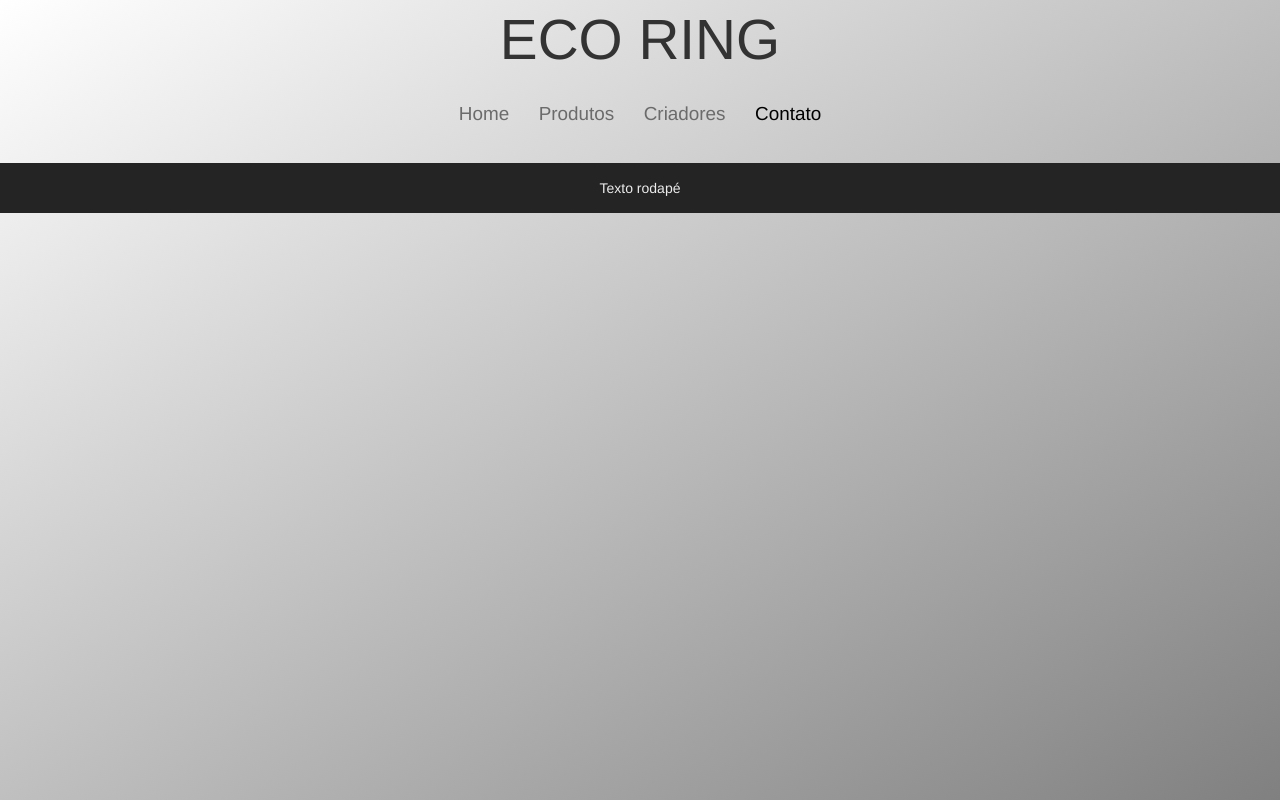
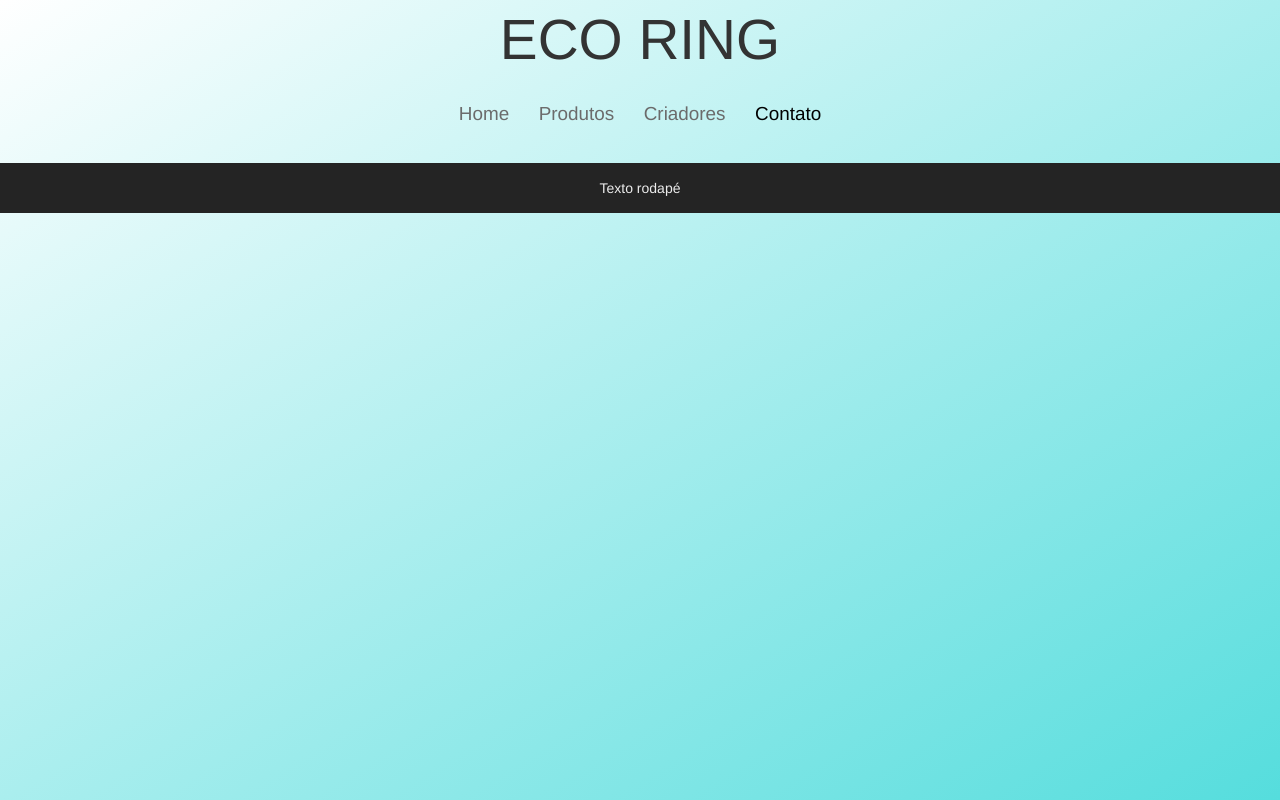
Before and after one commit to Ocramoi/Ocramoi.github.io, a PHP site: page /contato.html in a window 1280 px wide. Run offline with PHP 8.4, Linux system fonts and the light colour scheme.

Commit message:
rodape + icone

```diff
--- a/app.js
+++ b/app.js
@@ -18,7 +18,9 @@ icon.addEventListener('click', function icone(e)
     var x = document.getElementById("menuInicial");
     if (x.className === "menuInit") {
         x.className += " responsive";
+        icon.innerHTML='▲';
     } else {
         x.className = "menuInit";
+        icon.innerHTML='▼';
     }
 });
--- a/bodyCriadores.css
+++ b/bodyCriadores.css
@@ -1,6 +1,7 @@
 html, body
 {
     font-family: 'Roboto', sans-serif;
-    background: linear-gradient(to bottom right, white, grey);
+    background: linear-gradient(to bottom right, white, rgb(85, 221, 221));
+    /*2 223 223*/
     margin: 0;
 }
--- a/bodyHome.css
+++ b/bodyHome.css
@@ -2,6 +2,6 @@ html, body
 {
     font-family: 'Roboto', sans-serif;
     height: 100%;
-    background: linear-gradient(to bottom right, white, grey);
+    background: linear-gradient(to bottom right, white, rgb(85, 221, 221));
     margin: 0;
 }
--- a/index.html
+++ b/index.html
@@ -18,7 +18,7 @@
         <a href="http://www.nerdstore.com.br">Produtos</a>
         <a href="criadores.html">Criadores</a>
         <a href="contato.html">Contato</a>
-        <a class="icone" id="iconeMenu">#</a>
+        <a class="icone" id="iconeMenu">▼</a>
     </div>
     <div id="myCarousel" class="carousel slide" data-ride="carousel">
             <!-- "bolinhas" -->
--- a/style.css
+++ b/style.css
@@ -70,6 +70,8 @@ header
 {
     padding-left: 1%;
     padding-right: 1%;
+    padding-top: 7px;
+    padding-bottom: 5px;
     text-align: center;
     /*float: left;*/
     text-decoration: none;
```
